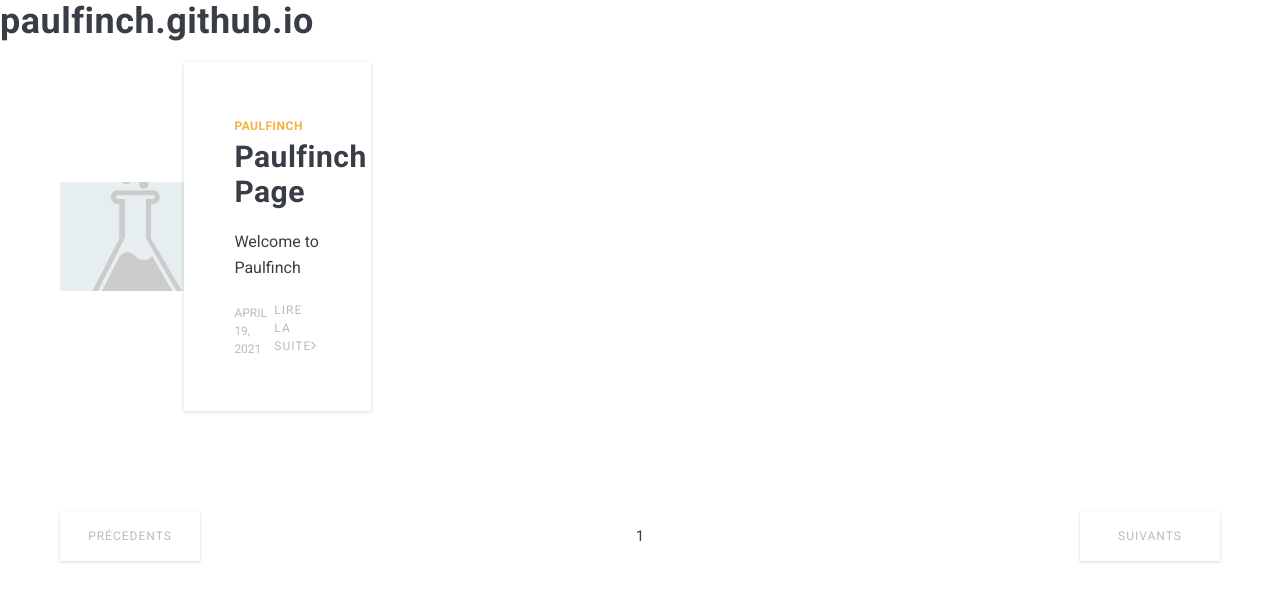
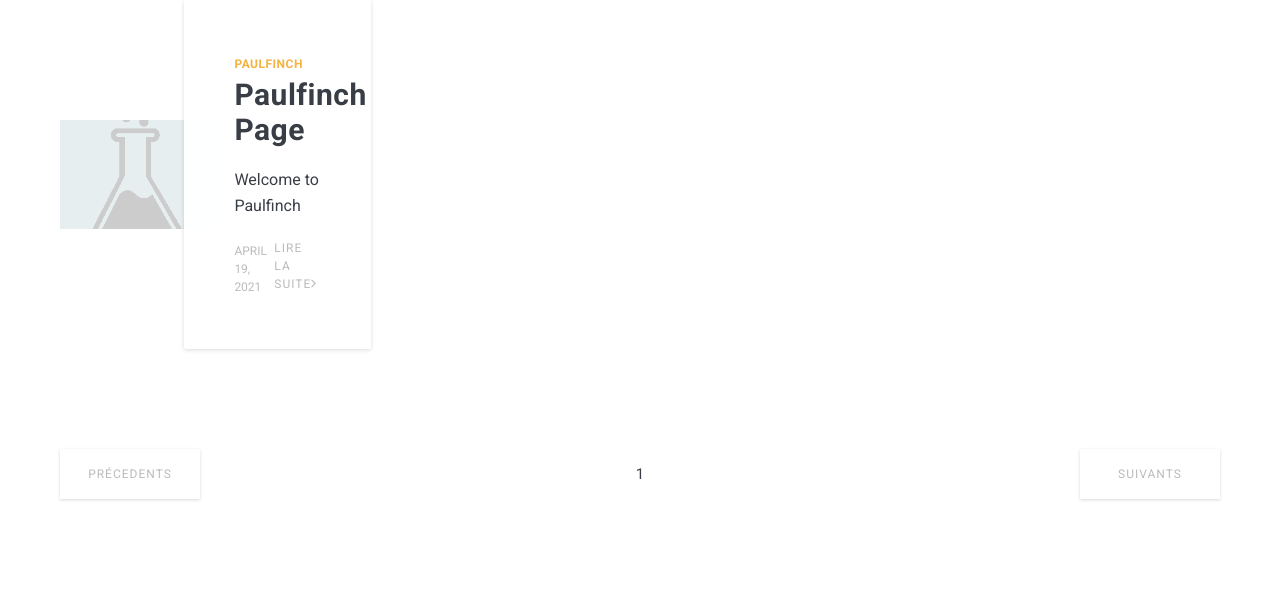
Before and after one commit to PaulFinch/paulfinch.github.io, a Jekyll site: the page built from index.md, in a window 1280 px wide. Shown: the top 602 px of the page. Built offline with Jekyll 4.4.1, drawn with Linux system fonts in a browser that asks for light colours; nearby versions of some CDN libraries.

Commit message:
Update index.md

```diff
--- a/index.md
+++ b/index.md
@@ -3,8 +3,6 @@ title: PaulFinch
 layout: default
 description: Paperstreet & Co
 ---
-# paulfinch.github.io
-
 <div class="container">
 	<div class="row">
 	{% if site.posts.size > 0 %}
```
